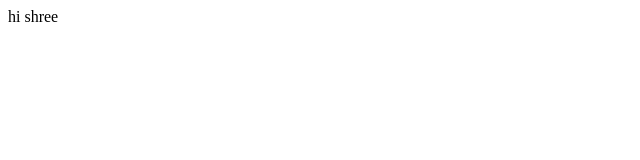
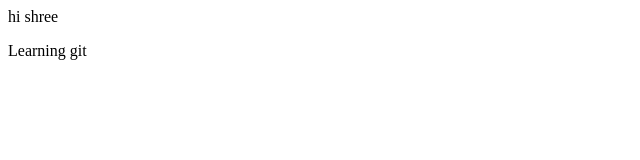
Before and after one commit to Rupashree-star/Local_Repository, a plain HTML site: page index.html in a window 1280 px wide. Shown: the full height of the page, 0-640 px from the left. Drawn offline with Linux system fonts and the light colour scheme.

Commit message:
adding new line

```diff
--- a/index.html
+++ b/index.html
@@ -1,3 +1,4 @@
 <p>
     hi shree
 </p>
+<Macro>Learning git</Macro>
```
